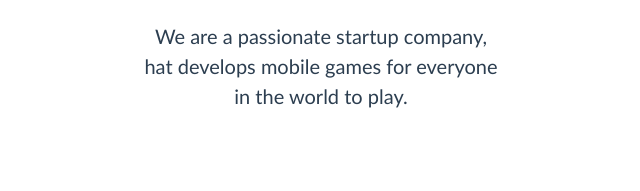
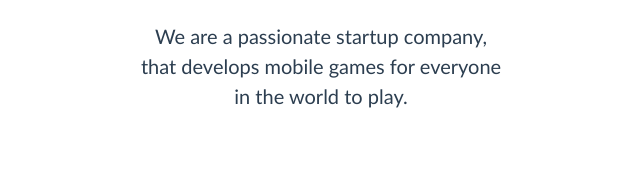
Before and after one commit to scroll-next/scroll-next.github.io, a plain HTML site: page index.html in a window 1280 px wide. Shown: the part 869-1060 px from the top of the page, 319-959 px from the left. Drawn offline with nearby package versions, Linux system fonts and the light colour scheme; a web font is replaced by a local one.

Commit message:
FIX TYPO

```diff
--- a/index.html
+++ b/index.html
@@ -58,7 +58,7 @@
                 </div>
 
                 <div class="text-center">
-                    <p class="pre-wrap lead">We are a passionate startup company,<br/>hat develops mobile games for everyone<br/>in the world to play.</p>
+                    <p class="pre-wrap lead">We are a passionate startup company,<br/>that develops mobile games for everyone<br/>in the world to play.</p>
                 </div>
             </div>
         </section>
```
